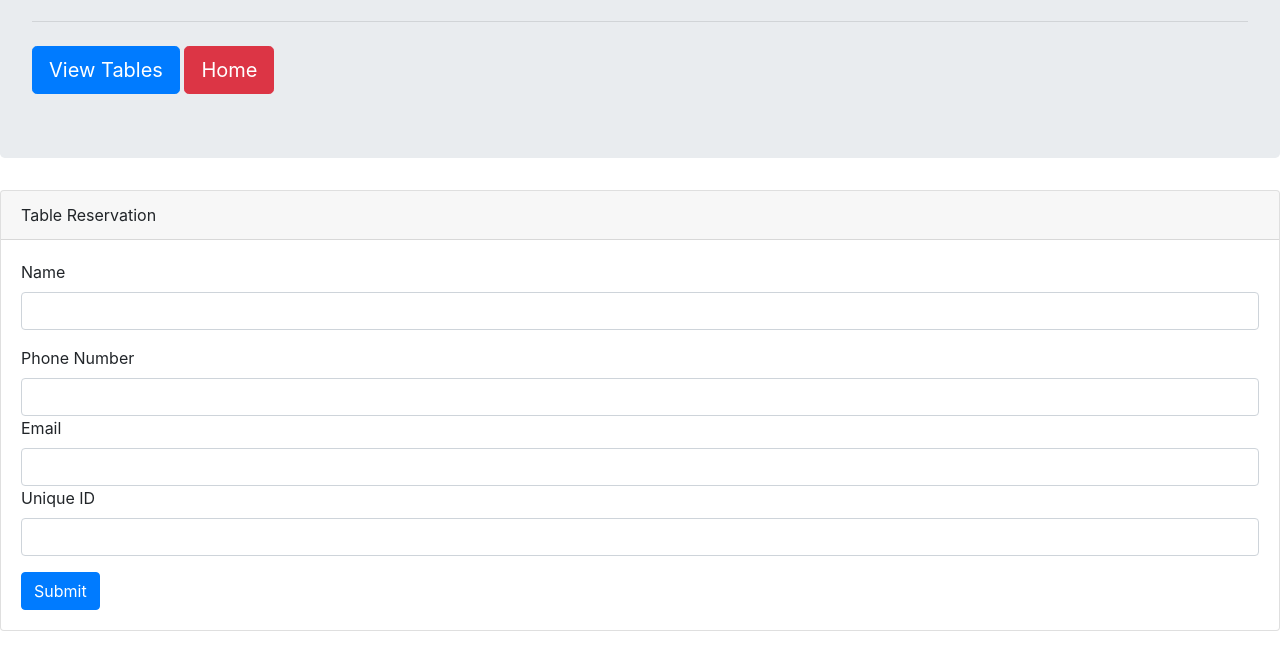
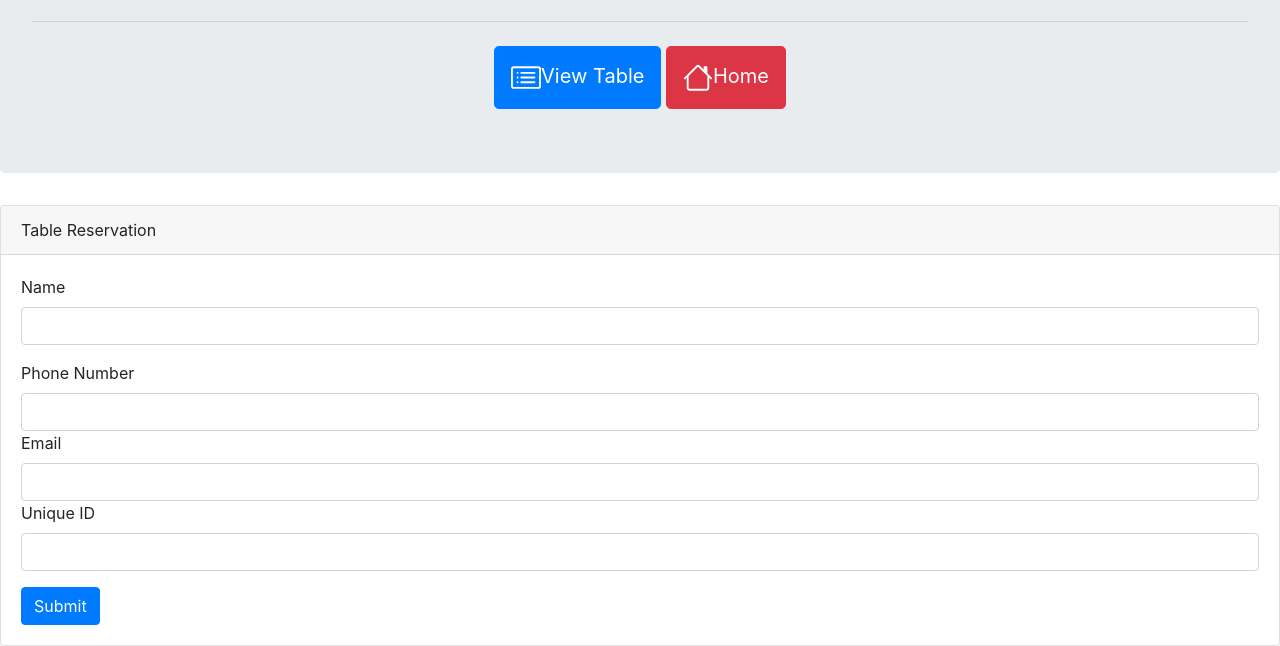
Before and after one commit to zehrl/hot-restaurant, a website: page pages/reserve.html in a window 1280 px wide. Shown: the part 172-818 px from the top of the page. Drawn offline with nearby package versions, Linux system fonts and the light colour scheme.

Commit message:
added html format

```diff
--- a/pages/reserve.html
+++ b/pages/reserve.html
@@ -1,25 +1,47 @@
 <!DOCTYPE html>
 <html lang="en">
+
 <head>
   <meta charset="UTF-8">
   <meta name="viewport" content="width=device-width, initial-scale=1.0">
   <title>Document</title>
-    <link rel="stylesheet" href="https://cdn.jsdelivr.net/npm/bootstrap@4.5.3/dist/css/bootstrap.min.css" integrity="sha384-TX8t27EcRE3e/ihU7zmQxVncDAy5uIKz4rEkgIXeMed4M0jlfIDPvg6uqKI2xXr2" crossorigin="anonymous">
+  <link rel="stylesheet" href="https://cdn.jsdelivr.net/npm/bootstrap@4.5.3/dist/css/bootstrap.min.css"
+    integrity="sha384-TX8t27EcRE3e/ihU7zmQxVncDAy5uIKz4rEkgIXeMed4M0jlfIDPvg6uqKI2xXr2" crossorigin="anonymous">
 </head>
+
 <body>
 
 
-    <div class="jumbotron">
+  <div class="jumbotron text-center" >
     <h1 class="display-4">Hot Restaurant</h1>
     <p class="lead">Make your reservation</p>
     <hr class="my-4">
 
-        <a class="btn btn-primary btn-lg" href="#" role="button">View Tables</a>
+    <a class="btn btn-primary btn-lg" href="./tables.html" role="button">
+      <svg xmlns="http://www.w3.org/2000/svg" width="30" height="45" fill="currentColor" class="bi bi-card-list"
+        viewBox="0 0 16 16">
+        <path fill-rule="evenodd"
+          d="M14.5 3h-13a.5.5 0 0 0-.5.5v9a.5.5 0 0 0 .5.5h13a.5.5 0 0 0 .5-.5v-9a.5.5 0 0 0-.5-.5zm-13-1A1.5 1.5 0 0 0 0 3.5v9A1.5 1.5 0 0 0 1.5 14h13a1.5 1.5 0 0 0 1.5-1.5v-9A1.5 1.5 0 0 0 14.5 2h-13z" />
+        <path fill-rule="evenodd"
+          d="M5 8a.5.5 0 0 1 .5-.5h7a.5.5 0 0 1 0 1h-7A.5.5 0 0 1 5 8zm0-2.5a.5.5 0 0 1 .5-.5h7a.5.5 0 0 1 0 1h-7a.5.5 0 0 1-.5-.5zm0 5a.5.5 0 0 1 .5-.5h7a.5.5 0 0 1 0 1h-7a.5.5 0 0 1-.5-.5z" />
+        <circle cx="3.5" cy="5.5" r=".5" />
+        <circle cx="3.5" cy="8" r=".5" />
+        <circle cx="3.5" cy="10.5" r=".5" />
+      </svg>View Table
+    </a>
+    <a class="btn btn-danger btn-lg" href="./homepage.html" role="button">
+      <svg xmlns="http://www.w3.org/2000/svg" width="30" height="45" fill="currentColor" class="bi bi-house"
+        viewBox="0 0 16 16">
+        <path fill-rule="evenodd"
+          d="M2 13.5V7h1v6.5a.5.5 0 0 0 .5.5h9a.5.5 0 0 0 .5-.5V7h1v6.5a1.5 1.5 0 0 1-1.5 1.5h-9A1.5 1.5 0 0 1 2 13.5zm11-11V6l-2-2V2.5a.5.5 0 0 1 .5-.5h1a.5.5 0 0 1 .5.5z" />
+        <path fill-rule="evenodd"
+          d="M7.293 1.5a1 1 0 0 1 1.414 0l6.647 6.646a.5.5 0 0 1-.708.708L8 2.207 1.354 8.854a.5.5 0 1 1-.708-.708L7.293 1.5z" />
+      </svg>Home
+    </a>
 
-        <a class="btn btn-danger btn-lg" href="#" role="button">Home</a>
   </div>
 
-      <div class="card">
+  <div class="card " >
     <div class="card-header">
       Table Reservation
     </div>
@@ -34,20 +56,14 @@
         </div>
         <div class="form-group">
           <label for="formGroupExampleInput2">Phone Number</label>
-              <input type="text" class="form-control" id="formGroupExampleInput2" >
+          <input type="text" class="form-control" id="formGroupExampleInput2">
           <label for="formGroupExampleInput2">Email</label>
-              <input type="text" class="form-control" id="formGroupExampleInput2" >
+          <input type="text" class="form-control" id="formGroupExampleInput2">
           <label for="formGroupExampleInput2">Unique ID</label>
-              <input type="text" class="form-control" id="formGroupExampleInput2" >
+          <input type="text" class="form-control" id="formGroupExampleInput2">
         </div>
       </form>
-
-
-
-
-
-
-          <a href="#" class="btn btn-primary">Submit</a>
+      <a href="./tables.html" class="btn btn-primary text-center">Submit</a>
     </div>
   </div>
 
@@ -55,4 +71,5 @@
 
 
 </body>
+
 </html>
```
Also changed, not shown: package.json (added, +24 -0 lines), pages/homepage.html (+37 -7 lines), pages/tables.html (+24 -20 lines), 1 other file. Lines whose indentation alone changed are shown as unchanged.
